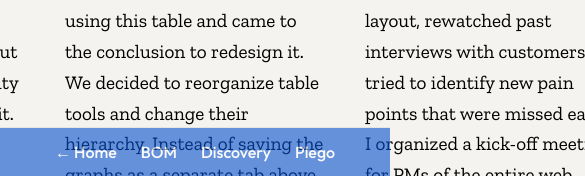
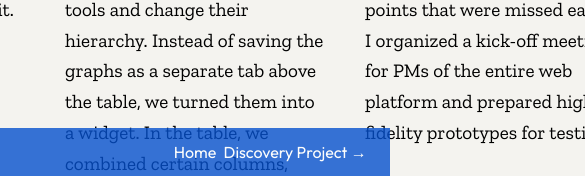
Before and after one commit to usersadvocate/design-portfolio, a React app: page /project/bom in a window 390 px wide. Shown: the part 668-844 px from the top of the page, 585 px wide, since content can reach past the window. Built offline with nearby package versions, Linux system fonts and the light colour scheme.

Commit message:
Add responsivness for projects

```diff
--- a/src/components/FooterNav.tsx
+++ b/src/components/FooterNav.tsx
@@ -2,27 +2,39 @@ import { Link, useParams } from "react-router-dom";
 import "../styles/components/footerNav.scss";
 
 const navItems = [
-  { id: "bom", label: "BOM" },
-  { id: "discovery", label: "Discovery" },
-  { id: "plego", label: "Plego" },
+  { id: "bom", label: "BOM Project" },
+  { id: "discovery", label: "Discovery Project" },
+  { id: "plego", label: "Plego Project" },
 ];
 
 export default function FooterNav() {
   const { id } = useParams();
+  const currentIndex = navItems.findIndex((item) => item.id === id);
+
+  const prevItem = currentIndex > 0 ? navItems[currentIndex - 1] : null;
+  const nextItem =
+    currentIndex !== -1 && currentIndex < navItems.length - 1
+      ? navItems[currentIndex + 1]
+      : null;
 
   return (
     <nav className="footer-nav">
       <div className="nav-container">
-        <Link to="/">← Home</Link>
-        {navItems.map((item) => (
-          <Link
-            key={item.id}
-            to={`/project/${item.id}`}
-            className={item.id === id ? "active" : ""}
-          >
-            {item.label}
-          </Link>
-        ))}
+        <div className="nav-item nav-left">
+          {prevItem && (
+            <Link to={`/project/${prevItem.id}`}>← {prevItem.label}</Link>
+          )}
+        </div>
+
+        <div className="nav-item nav-center">
+          <Link to="/">Home</Link>
+        </div>
+
+        <div className="nav-item nav-right">
+          {nextItem && (
+            <Link to={`/project/${nextItem.id}`}>{nextItem.label} →</Link>
+          )}
+        </div>
       </div>
     </nav>
   );
--- a/src/styles/components/footerNav.scss
+++ b/src/styles/components/footerNav.scss
@@ -1,33 +1,37 @@
 @use "../utils/variables" as vars;
+@use "../utils/mixins" as mixins;
 
 .footer-nav {
   position: sticky;
+  bottom: 0;
   width: 100%;
-  bottom: 0;
   background-color: vars.$color-text-primary;
-  opacity: 0.6;
-  border-top: 1px solid #ddd;
+  opacity: 0.8;
   padding: 0.75rem 1rem;
-  display: flex;
-  justify-content: center;
   z-index: 9;
 
   .nav-container {
+    display: grid;
+    grid-template-columns: 1fr auto 1fr;
+    align-items: center;
+    text-align: center;
+  }
+
+  .nav-right {
+    justify-content: flex-start;
+    gap: 1.5rem;
+  }
+
+  .nav-left {
+    justify-content: flex-start;
+  }
+
+  .nav-center {
     display: flex;
-    gap: 1.5rem;
-    flex-wrap: wrap;
+    justify-content: center;
   }
 
   a {
-    text-decoration: none;
-    color: #ffffff;
-    font-weight: 500;
-
-    &.active {
-    }
-
-    &:hover {
-      text-decoration: underline;
-    }
+    @include mixins.link-style(#fff);
   }
 }
--- a/src/styles/components/projectLayout.scss
+++ b/src/styles/components/projectLayout.scss
@@ -18,6 +18,9 @@
     max-height: 100vh;
     border-radius: 1rem;
     object-fit: cover;
+    @media (max-width: 1200px) {
+      width: 100%;
+    }
   }
   .project-sections-grid {
     max-width: 1100px;
--- a/src/styles/utils/mixins.scss
+++ b/src/styles/utils/mixins.scss
@@ -42,3 +42,14 @@
     z-index: 1;
   }
 }
+
+@mixin link-style($base-color: vars.$color-text-secondary) {
+  color: $base-color;
+  text-decoration: none;
+  transition: color 0.2s;
+  cursor: pointer;
+
+  &:hover {
+    color: #ec3e23;
+  }
+}
```
